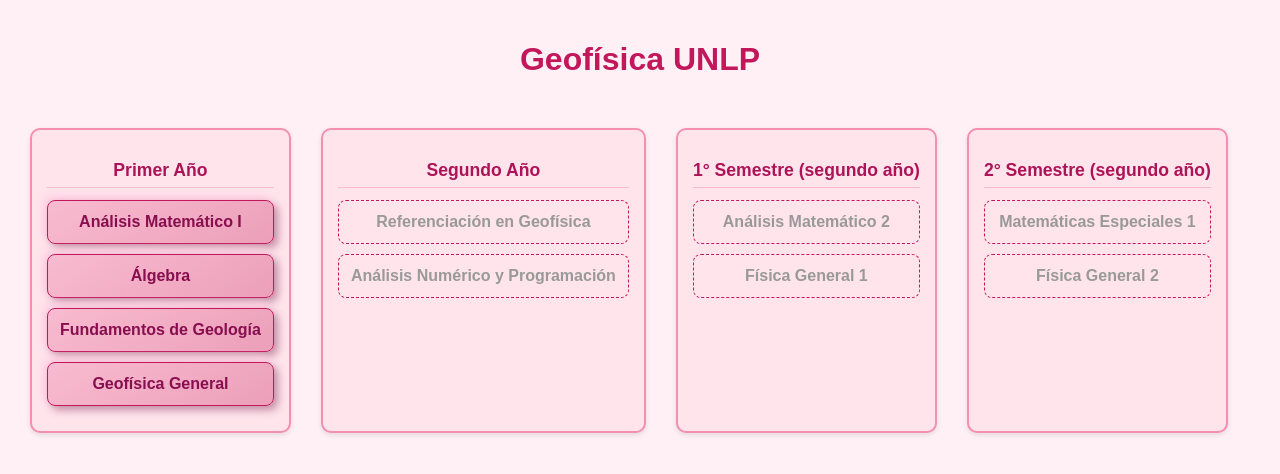
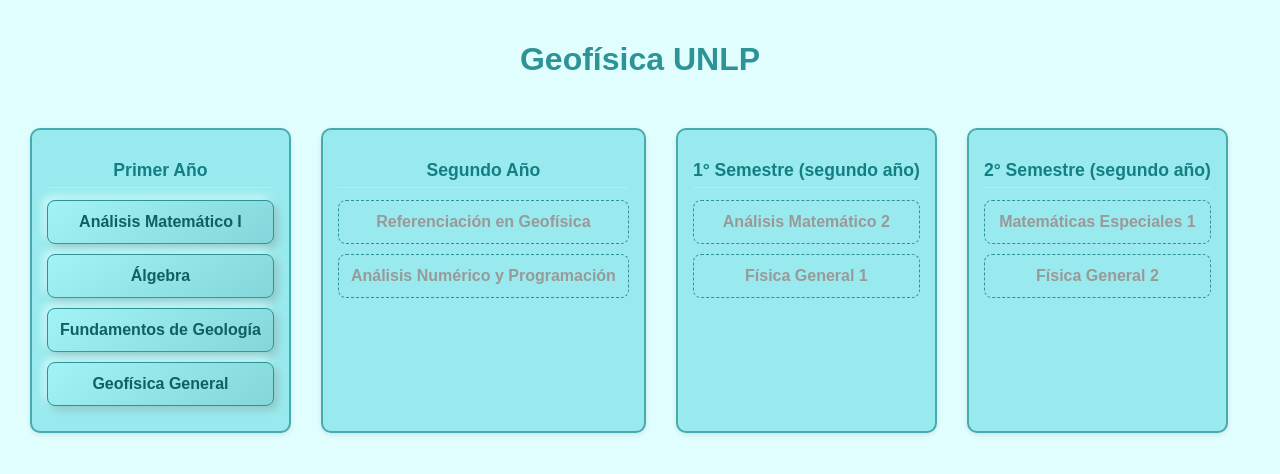
Before and after one commit to camitf/Geofisica, a plain HTML site: page prueba.html in a window 1280 px wide. Drawn offline with Linux system fonts and the light colour scheme.

Commit message:
estilos.css

```diff
--- a/estilos.css
+++ b/estilos.css
@@ -1,6 +1,6 @@
 body {
   font-family: Arial, sans-serif;
-  background-color: #fff0f5;
+  background-color: #e1feff;
   margin: 0;
   padding: 20px;
 }
@@ -8,7 +8,7 @@
 h1 {
   font-family: 'Poppins', sans-serif;
   font-weight: 700;
-  color: #c2185b;
+  color: #2d9396;
   text-align: center;
   margin-bottom: 40px;
 }
@@ -23,8 +23,8 @@
 
 .semestre {
   min-width: 220px;
-  background-color: #ffe4ec;
-  border: 2px solid #f48fb1;
+  background-color: #99eaee;
+  border: 2px solid #45abae;
   border-radius: 10px;
   padding: 15px;
   box-shadow: 0 2px 5px rgba(0, 0, 0, 0.1);
@@ -32,38 +32,38 @@
 
 .semestre h2 {
   text-align: center;
-  color: #ad1457;
+  color: #147f83;
   font-size: 1.1em;
   margin-bottom: 12px;
-  border-bottom: 1px solid #f8bbd0;
+  border-bottom: 1px solid #a1f3f5;
   padding-bottom: 6px;
 }
 
 .ramo {
-  background: linear-gradient(145deg, #f8bbd0, #ec9fb9);
-  border: 1px solid #c2185b;
+  background: linear-gradient(145deg, #a1f3f5, #83d6d9);
+  border: 1px solid #2d9396;
   border-radius: 8px;
   padding: 12px;
   margin-bottom: 10px;
   text-align: center;
   cursor: pointer;
-  color: #880e4f;
+  color: #105f61;
   font-weight: 600;
   /* Sombra para efecto 3D */
-  box-shadow: 4px 4px 8px #c28aa2, -4px -4px 8px #ffcee1;
+  box-shadow: 4px 4px 8px #93c6c7, -4px -4px 8px #cff9fa;
   transition: all 0.3s ease;
   user-select: none;
 }
 
 .ramo:hover {
-  background: linear-gradient(145deg, #f48fb1, #e47c9d);
-  box-shadow: 6px 6px 10px #b67288, -6px -6px 10px #ffbed4;
-  color: #5c0040;
+  background: linear-gradient(145deg, #45abae, #74b9bc);
+  box-shadow: 6px 6px 10px #6faaac, -6px -6px 10px #c4f4f5;
+  color: #004143;
   transform: translateY(-3px);
 }
 
 .ramo:active {
-  box-shadow: inset 3px 3px 5px #b67288, inset -3px -3px 5px #ffbed4;
+  box-shadow: inset 3px 3px 5px #70adaf, inset -3px -3px 5px #c1fdff;
   transform: translateY(1px);
 }
 
@@ -77,14 +77,14 @@
 }
 
 .ramo.aprobado {
-  background: linear-gradient(145deg, #d1bee7, #b695d3) !important;
-  color: #4a148c;
-  border-color: #6a1b9a;
+  background: linear-gradient(145deg, #8bbac4, #6dbecf) !important;
+  color: #1c8aa1;
+  border-color: #22a3bd;
   text-decoration: line-through;
   font-style: italic;
-  box-shadow: 4px 4px 8px #8a69a2, -4px -4px 8px #c6aee1;
+  box-shadow: 4px 4px 8px #82a8af, -4px -4px 8px #89a6ac;
 }
   text-decoration: line-through;
   font-style: italic;
-  box-shadow: 4px 4px 8px #8a69a2, -4px -4px 8px #c6aee1;
+  box-shadow: 4px 4px 8px #76979e, -4px -4px 8px #afd4dc;
 }
```
